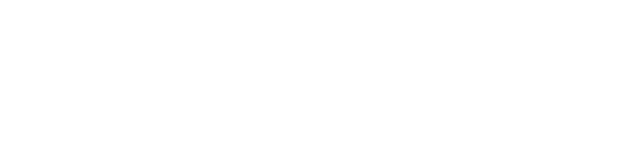
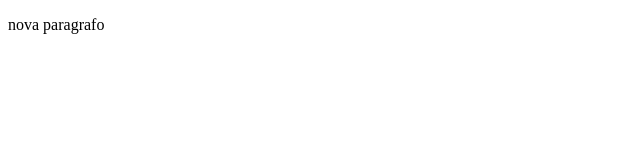
Before and after one commit to DeivideCOST4/21DiasDoDev, a plain HTML site: page dia6/index.html in a window 1280 px wide. Shown: the whole page, without its empty margins (0-640 px from the left). Drawn offline with Linux system fonts and the light colour scheme.

Commit message:
testando

```diff
--- a/dia6/index.html
+++ b/dia6/index.html
@@ -6,6 +6,7 @@
     <title>Dia6</title>
 </head>
 <body>
+    <p>nova paragrafo</p>
 <script src="index.js"></script>
 </body>
 </html>
```
